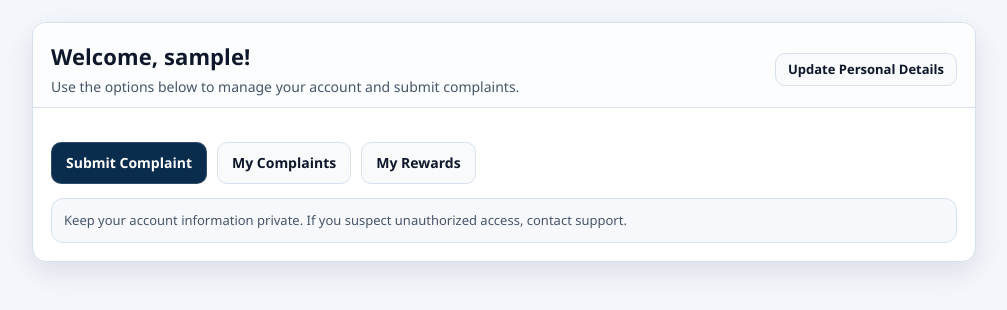
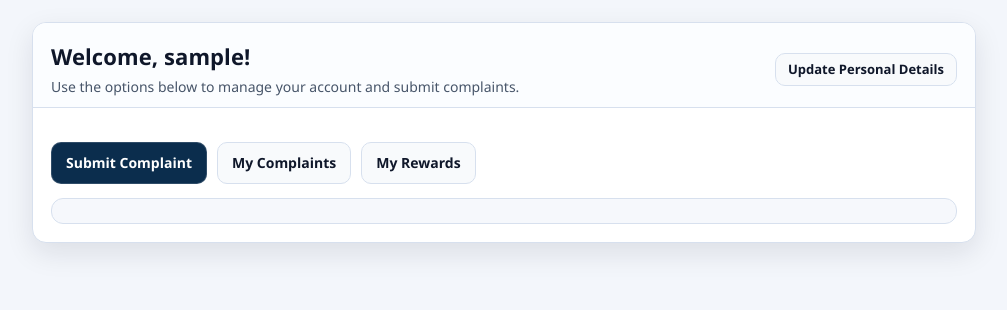
Before and after one commit to rabbi2580/Smart-City-Hub_webtech, a PHP site: page /MVC/html/dashboard.php in a window 1280 px wide. Shown: the part 76-386 px from the top of the page, without its empty margins (136-1143 px from the left). Run offline with PHP 8.4, Linux system fonts and the light colour scheme; the visitor is signed in with stand-in values (Sample User, id 1).

Commit message:
updated dashboard.php

```diff
--- a/Citizen/MVC/html/dashboard.php
+++ b/Citizen/MVC/html/dashboard.php
@@ -57,7 +57,7 @@ require_once __DIR__ . "/../php/auth.php";
                 <a class="btn" href="rewards.php">My Rewards</a>
             </div>
             <div class="notice">
-                Keep your account information private. If you suspect unauthorized access, contact support.
+
             </div>
         </div>
     </div>
```
